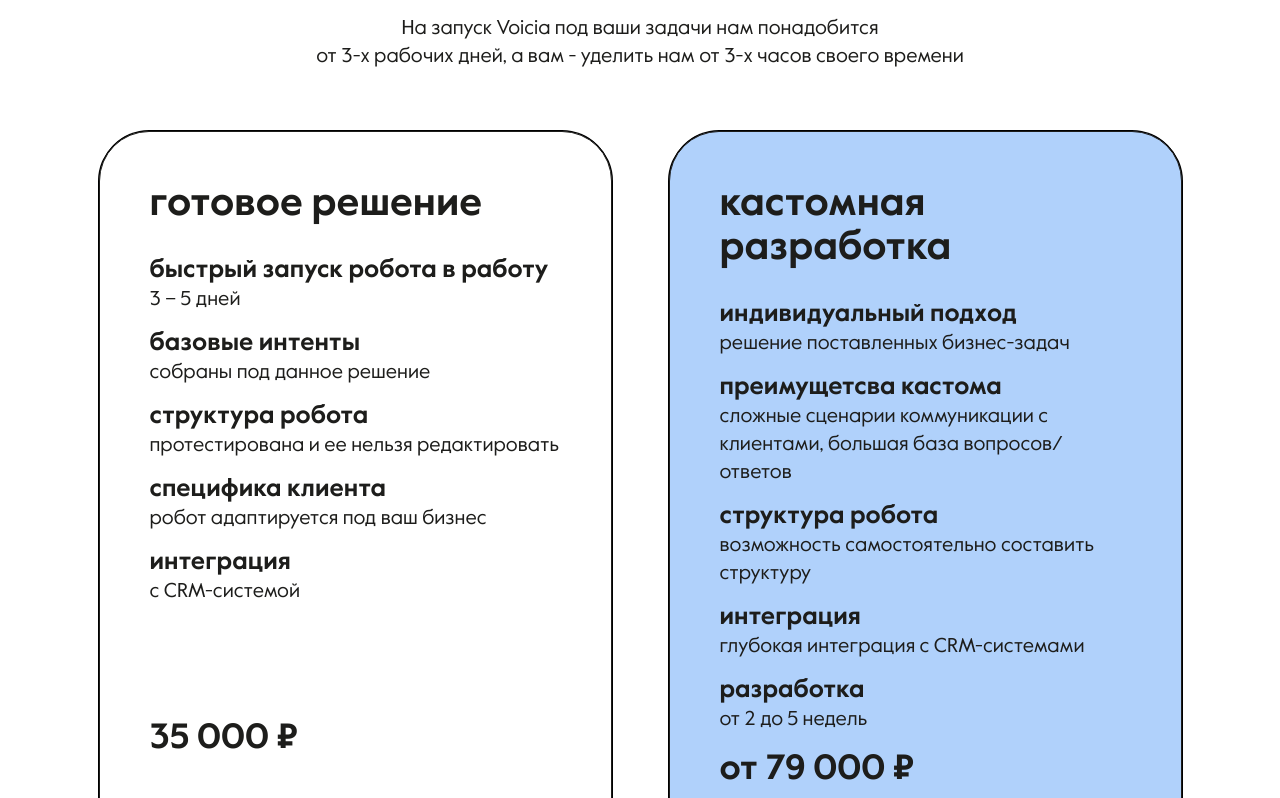
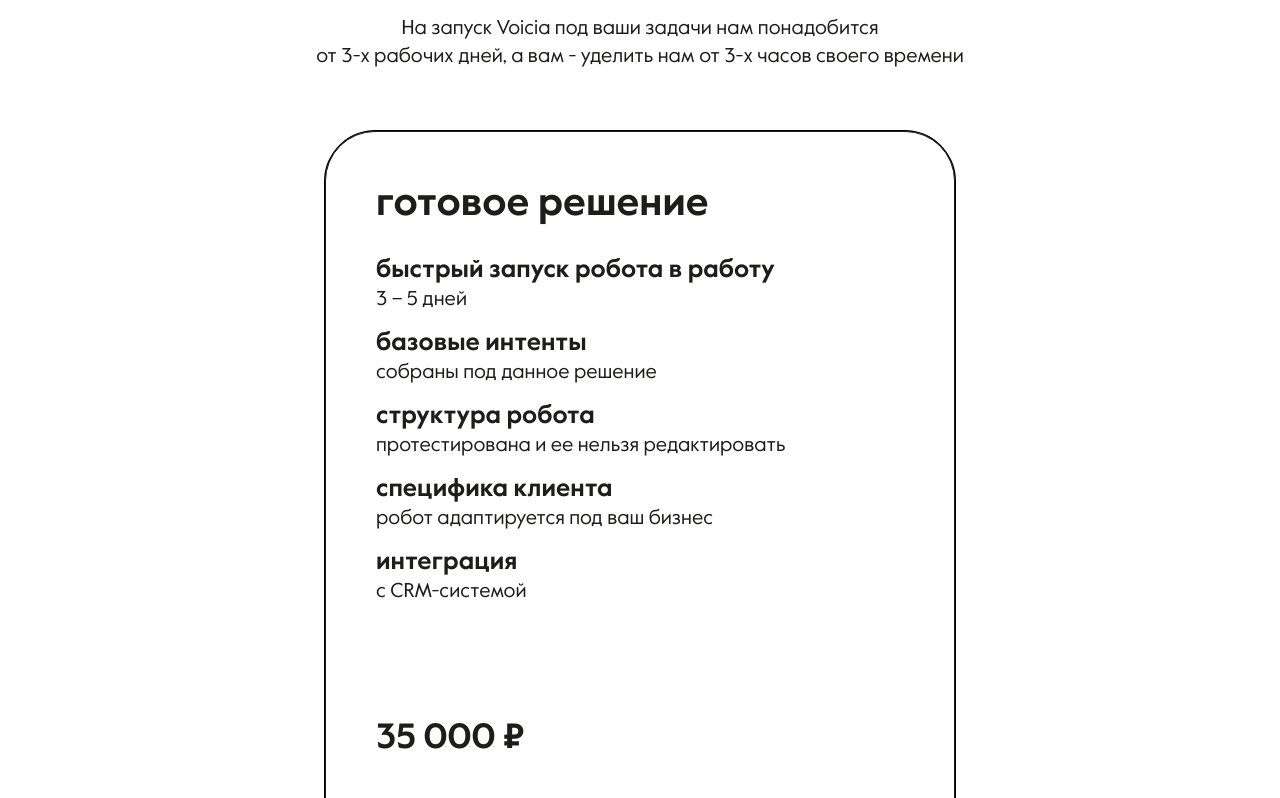
Before and after one commit to kirillmerzlyakov/sweet_cookie, a React (Create React App) app: page / in a window 1280 px wide. Shown: the part 4922-5720 px from the top of the page. Built offline with nearby package versions, Linux system fonts and the light colour scheme.

Commit message:
верстка тарифов

```diff
--- a/src/pages/tariff/tariffBlock.module.less
+++ b/src/pages/tariff/tariffBlock.module.less
@@ -17,18 +17,16 @@
     display: flex;
     flex-direction: row;
     flex-wrap: wrap;
-
+    gap: 40px;
     justify-content: space-around;
-
     margin-top: 60px;
     color: @black;
   }
 
   .tariffBox {
-    width: 45%;
-    min-width: 500px;
+    width: calc(50% - 20px);
+    min-width: 630px;
     height: 750px;
-
     position: relative;
     display: flex;
     flex-direction: column;
@@ -37,7 +35,6 @@
     border-radius: 50px;
     border: @black 1px solid;
     padding: 50px;
-    margin-bottom: 50px;
     box-shadow: -1px 0px 0px #000000, 1px 0px 0px #000000, 0px -1px 0px #000000,
       0px 3px 0px #000000;
 
@@ -144,6 +141,7 @@
       justify-content: start;
       overflow-x: auto;
       margin-top: 30px;
+      gap: 0;
     }
 
     .wrapperBox::-webkit-scrollbar {
--- a/src/pages/tariff/tariffBlock.tsx
+++ b/src/pages/tariff/tariffBlock.tsx
@@ -55,7 +55,10 @@
           <div className={s.price}>35 000 ₽</div>
 
           <div className={s.buttons}>
-            <div className={cn(s2.button, s.button)} onClick={() => scrollTo(FORM_BLOCK_ID)}>
+            <div
+              className={cn(s2.button, s.button)}
+              onClick={() => scrollTo(FORM_BLOCK_ID)}
+            >
               заказать готовое решение
             </div>
           </div>
@@ -105,14 +108,17 @@
           <div className={s.price}>от 79 000 ₽</div>
 
           <div className={cn(s.buttons, s.buttons)}>
-            <div className={cn(s2.button, s.button)} onClick={() => scrollTo(FORM_BLOCK_ID)}>
-              заказать
+            <div
+              className={cn(s2.button, s.button)}
+              onClick={() => scrollTo(FORM_BLOCK_ID)}
+            >
+              заказать разработку
             </div>
             <div
               className={cn(s2.button, s.button, s.buttonWhite)}
               onClick={() => scrollTo(FORM_BLOCK_ID)}
             >
-              мне нужна консультация
+              нужна консультация
             </div>
           </div>
         </div>
```
